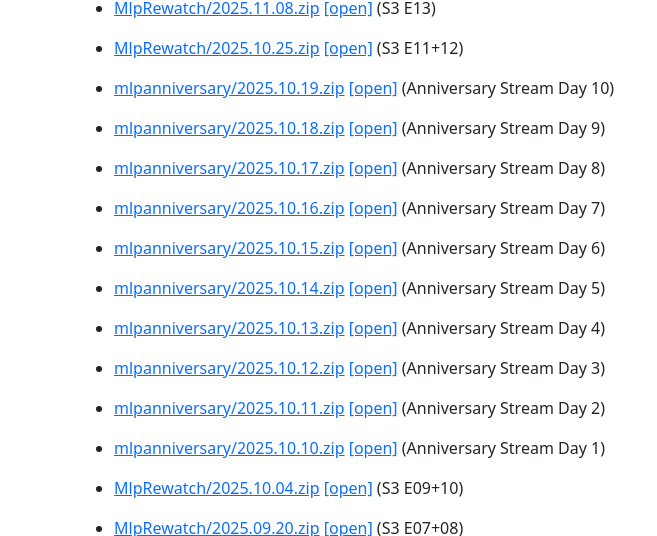
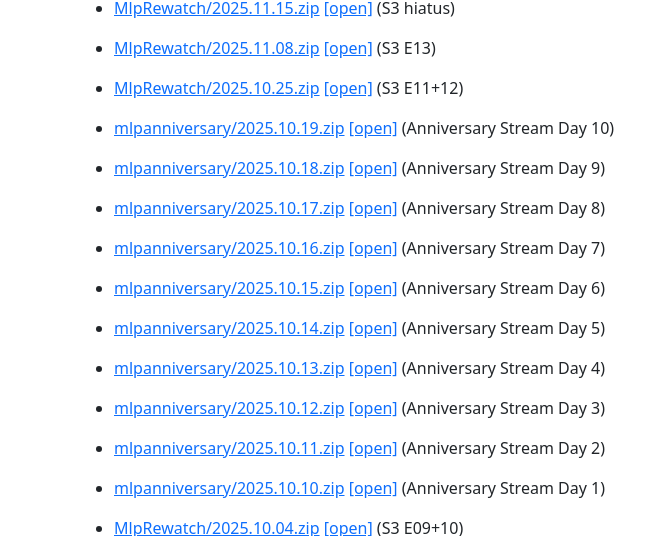
Before and after one commit to firlin123/mare, a website: page static/index.html in a window 1280 px wide. Shown: the part 564-1100 px from the top of the page, without its empty margins (0-657 px from the left). Drawn offline with nearby package versions, Linux system fonts and the light colour scheme.

Commit message:
MlpRewatch/2025.11.15.zip

```diff
--- a/static/index.html
+++ b/static/index.html
@@ -46,6 +46,7 @@
         </ul>
         <h1>CyTube Replays: </h1>
         <ul>
+            <li class="mb-3"><a href="https://rp.oc4.pp.ua/0_PublicData/Replays/MlpRewatch/2025.11.15.zip">MlpRewatch/2025.11.15.zip</a> <a href="https://firlin123.github.io/cytube-replay/load?zip=https://rp.oc4.pp.ua/0_PublicData/Replays/MlpRewatch/2025.11.15.zip">[open]</a> (S3 hiatus)</li>
             <li class="mb-3"><a href="https://rp.oc4.pp.ua/0_PublicData/Replays/MlpRewatch/2025.11.08.zip">MlpRewatch/2025.11.08.zip</a> <a href="https://firlin123.github.io/cytube-replay/load?zip=https://rp.oc4.pp.ua/0_PublicData/Replays/MlpRewatch/2025.11.08.zip">[open]</a> (S3 E13)</li>
             <li class="mb-3"><a href="https://rp.oc4.pp.ua/0_PublicData/Replays/MlpRewatch/2025.10.25.zip">MlpRewatch/2025.10.25.zip</a> <a href="https://firlin123.github.io/cytube-replay/load?zip=https://rp.oc4.pp.ua/0_PublicData/Replays/MlpRewatch/2025.10.25.zip">[open]</a> (S3 E11+12)</li>
             <li class="mb-3"><a href="https://rp.oc4.pp.ua/0_PublicData/Replays/mlpanniversary/2025.10.19.zip">mlpanniversary/2025.10.19.zip</a> <a href="https://firlin123.github.io/cytube-replay/load?zip=https://rp.oc4.pp.ua/0_PublicData/Replays/mlpanniversary/2025.10.19.zip">[open]</a> (Anniversary Stream Day 10)</li>
```
